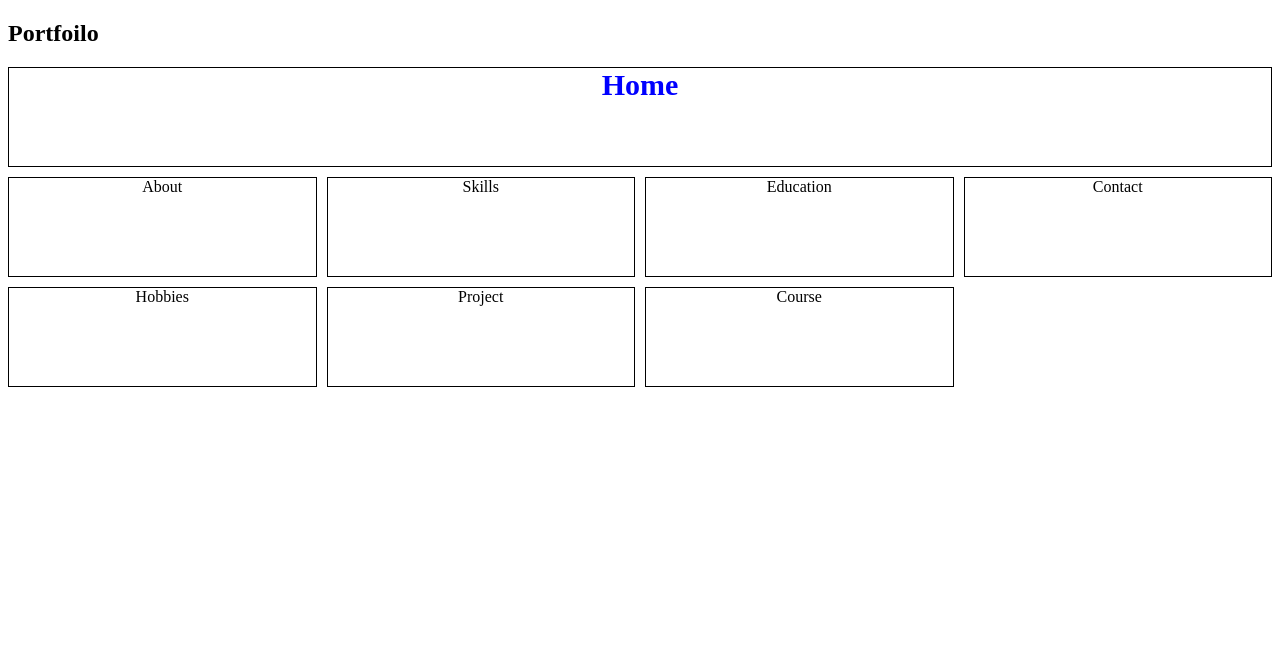
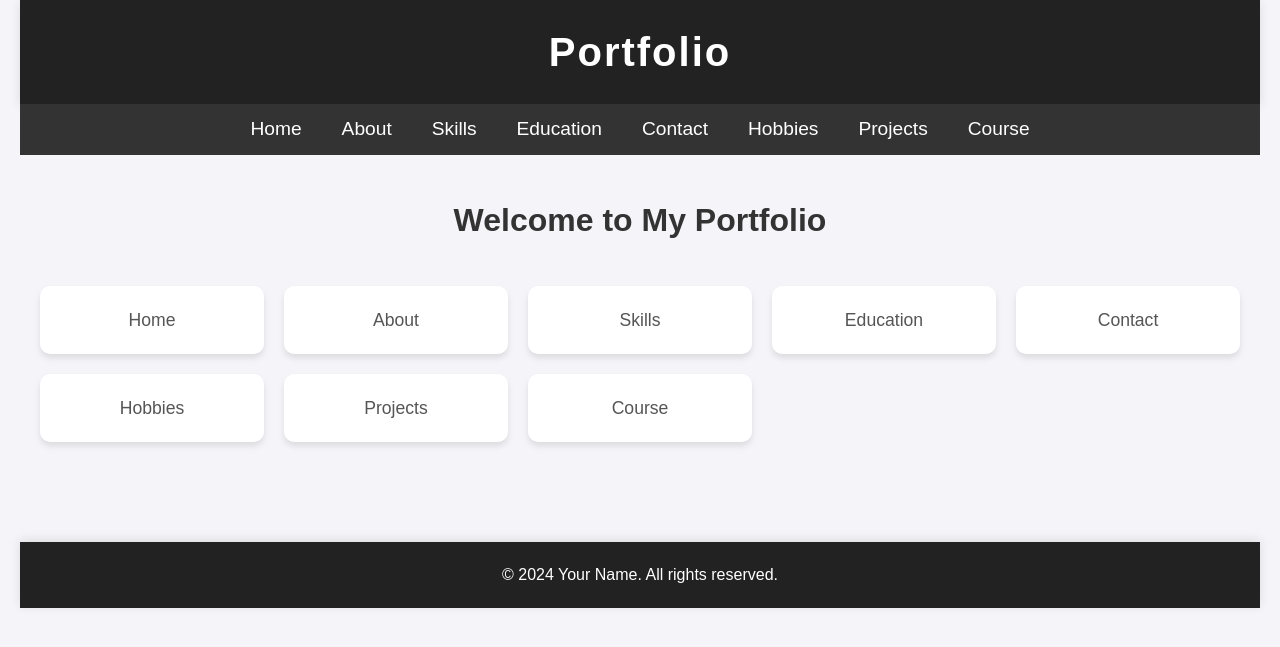
Before and after one commit to Bishuthapa/Super, a PHP site: page / in a window 1280 px wide. Shown: the top 647 px of the page. Run offline with PHP 8.4, Linux system fonts and the light colour scheme.

Commit message:
modified the syle.css file

```diff
--- a/index.html
+++ b/index.html
@@ -5,32 +5,47 @@
     <meta name="viewport" content="width=device-width, initial-scale=1.0">
     <link rel="icon" type="image/x-icon" href="image/image1.png">
     <link rel="stylesheet" href="style.css">
-    <title>Site</title>
-    <script async src="https://pagead2.googlesyndication.com/pagead/js/adsbygoogle.js?client=ca-pub-4422237824770567"
-     crossorigin="anonymous"></script>
-
+    <title>Portfolio</title>
+    <script async src="https://pagead2.googlesyndication.com/pagead/js/adsbygoogle.js?client=ca-pub-4422237824770567" crossorigin="anonymous"></script>
 </head>
 <body>
 
+    <header>
+        <h1>Portfolio</h1>
+    </header>
+
+    <nav class="navbar">
+        <ul>
+            <li><a href="index.html">Home</a></li>
+            <li><a href="about.html">About</a></li>
+            <li><a href="skills.html">Skills</a></li>
+            <li><a href="education.html">Education</a></li>
+            <li><a href="contact.html">Contact</a></li>
+            <li><a href="hobbies.html">Hobbies</a></li>
+            <li><a href="projects.html">Projects</a></li>
+            <li><a href="course.html">Course</a></li>
+        </ul>
+    </nav>
+
+    <main>
+        <h2>Welcome to My Portfolio</h2>
+
+        <div class="container">
+            <div onclick="location.href='home.html'">Home</div>
+            <div onclick="location.href='about.html'">About</div>
+            <div onclick="location.href='skills.html'">Skills</div>
+            <div onclick="location.href='education.html'">Education</div>
+            <div onclick="location.href='contact.html'">Contact</div>
+            <div onclick="location.href='hobbies.html'">Hobbies</div>
+            <div onclick="location.href='projects.html'">Projects</div>
+            <div onclick="location.href='course.html'">Course</div>
+        </div>
+    </main>
+
+    <footer>
+        <p>&copy; 2024 Your Name. All rights reserved.</p>
+    </footer>
+
     <script src="script.js"></script>
-    <h2>Portfoilo</h2>
-
-    <div class="container">
-        <div class="home">Home</div>
-        <div class="about">About</div>
-        <div class="skills">Skills</div>
-        <div class="education">Education</div>
-        <div class="Contact"
-        onclick="document.location='contact.html'">Contact</div>
-        <div class="hobbies">Hobbies</div>
-        <div class="project"
-        onclick="document.location='projects.html'">Project</div>
-        <div class="course"
-        onclick="document.location='course.html'">Course</div>
-
-    </div>
-
-
-
 </body>
 </html>
--- a/style.css
+++ b/style.css
@@ -1,43 +1,149 @@
-.container{
-    text-align: center;
-    display:grid;
-    grid-template-columns: repeat(4, 1fr);
-    grid-gap: 10px;
-    grid-auto-rows: minmax(100px, auto);
-    cursor: pointer;
+/* General Reset */
+* {
+    margin: 0;
+    padding: 0;
+    box-sizing: border-box;
 }
 
-.container > div{
-    border: 1px solid black;
+body {
+    font-family: 'Poppins', sans-serif;
+    background-color: #f4f4f9;
+    color: #333;
+    line-height: 1.6;
+    padding: 0 20px;
 }
 
-.container > div:hover{
-    background-color: aqua;
+/* Header Styles */
+header {
+    text-align: center;
+    padding: 20px 0;
+    background-color: #222;
+    color: white;
+    box-shadow: 0 2px 10px rgba(0, 0, 0, 0.1);
 }
-.container > div > img{
+
+header h1 {
+    font-size: 2.5rem;
+    letter-spacing: 2px;
+}
+
+/* Navbar Styles */
+.navbar {
+    display: flex;
+    justify-content: center;
+    background-color: #333;
+    padding: 10px 0;
+}
+
+.navbar ul {
+    display: flex;
+    list-style-type: none;
+}
+
+.navbar ul li {
+    margin: 0 20px;
+}
+
+.navbar ul li a {
+    color: white;
+    text-decoration: none;
+    font-size: 1.2rem;
+    position: relative;
+    padding: 5px 0;
+    transition: color 0.3s ease;
+}
+
+.navbar ul li a::before {
+    content: '';
+    position: absolute;
+    width: 0;
+    height: 2px;
+    bottom: 0;
+    left: 0;
+    background-color: #ff4c60;
+    transition: all 0.3s ease;
+}
+
+.navbar ul li a:hover::before {
     width: 100%;
-    height: 100%;
 }
-.container > div > p{
+
+.navbar ul li a:hover {
+    color: #ff4c60;
+}
+
+/* Main Content Styles */
+main {
+    padding: 40px 0;
     text-align: center;
 }
-.home{
 
-    grid-column-start: 1;
-    grid-column-end: 5;
-    font-size: 30px;
-    font-weight: bold;
-    color: blue;
-    cursor: pointer;
-}
-.container21{
-    text-align: center;
-
-    display:flex;
-    flex-direction: row;
-    grid-template-columns: repeat(3, 1fr);
-    grid-gap: 10px;
-    grid-auto-rows: minmax(100px, auto);
-    cursor: pointer;
+main h2 {
+    font-size: 2rem;
+    color: #333;
     margin-bottom: 20px;
 }
+
+/* Card Layout for Sections */
+.container {
+    display: grid;
+    grid-template-columns: repeat(auto-fit, minmax(200px, 1fr));
+    gap: 20px;
+    margin: 0 auto;
+    padding: 20px;
+}
+
+.container div {
+    background-color: white;
+    border-radius: 10px;
+    box-shadow: 0 4px 6px rgba(0, 0, 0, 0.1);
+    padding: 20px;
+    transition: transform 0.3s ease, box-shadow 0.3s ease;
+    cursor: pointer;
+    text-align: center;
+    font-size: 1.1rem;
+    color: #555;
+}
+
+.container div:hover {
+    transform: translateY(-10px);
+    box-shadow: 0 8px 16px rgba(0, 0, 0, 0.2);
+    background-color: #f7f7f7;
+}
+
+.container div:hover h3 {
+    color: #ff4c60;
+}
+
+/* Footer Styles */
+footer {
+    text-align: center;
+    padding: 20px;
+    background-color: #222;
+    color: white;
+    margin-top: 40px;
+    box-shadow: 0 -2px 10px rgba(0, 0, 0, 0.1);
+}
+
+footer p {
+    font-size: 1rem;
+}
+
+/* Media Queries for Responsiveness */
+@media (max-width: 768px) {
+    .navbar ul li {
+        margin: 0 10px;
+    }
+
+    .navbar ul li a {
+        font-size: 1rem;
+    }
+
+    main h2 {
+        font-size: 1.6rem;
+    }
+
+    .container {
+        grid-template-columns: repeat(auto-fit, minmax(150px, 1fr));
+    }
+}
```
